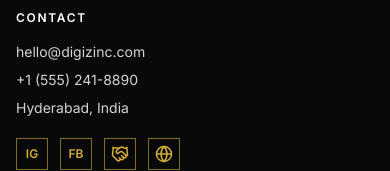
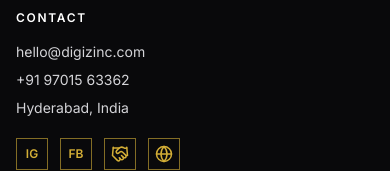
Before and after one commit to prasenjeet-0322/Digizinc-main, a React (Vite) app: page / in a window 390 px wide. Shown: the part 8911-9082 px from the top of the page. Built offline with nearby package versions, Linux system fonts and the light colour scheme; the HTML template or start-up script is replaced by a standard one.

Commit message:
Update: Changed agency contact phone number to +91 97015 63362

```diff
--- a/src/App.tsx
+++ b/src/App.tsx
@@ -1312,7 +1312,7 @@ function ContactPage() {
             </p>
             <p className="flex items-center gap-2">
               <Phone size={16} className="text-[#B3001B]" />
-              +1 (555) 241-8890
+              +91 97015 63362
             </p>
             <p className="flex items-start gap-2">
               <MapPin size={16} className="mt-1 shrink-0 text-[#B3001B]" />
@@ -1380,7 +1380,7 @@ function Footer() {
           <p className="text-xs font-semibold uppercase tracking-[0.14em] text-white">Contact</p>
           <div className="mt-4 space-y-2 text-sm">
             <p>hello@digizinc.com</p>
-            <p>+1 (555) 241-8890</p>
+            <p>+91 97015 63362</p>
             <p>Hyderabad, India</p>
           </div>
           <div className="mt-5 flex gap-3 text-[#D4AF37]">
```
